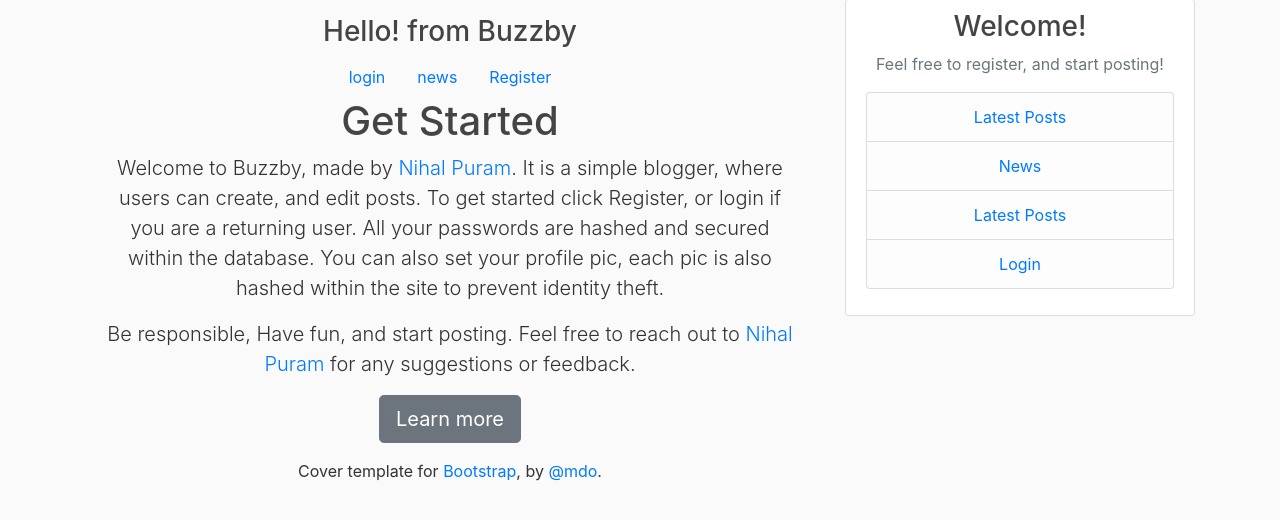
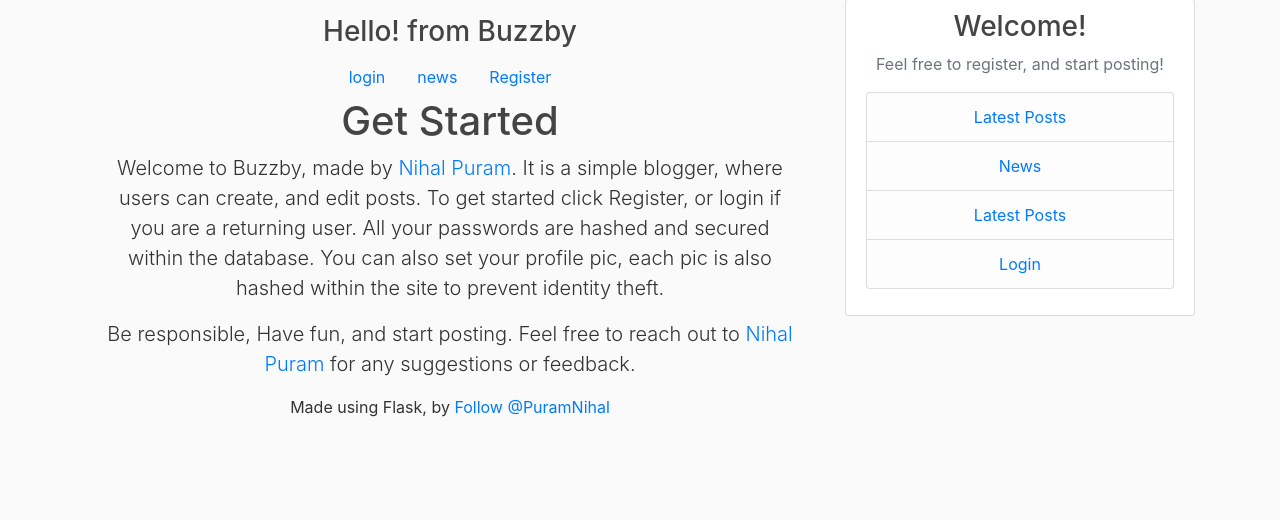
Before and after one commit to realnihal/buzzby.ml-A-Social-Media-site, a Flask app: page / in a window 1280 px wide. Shown: the part 81-601 px from the top of the page. Run offline with Flask 2, Linux system fonts and the light colour scheme; some libraries are stand-ins or nearby versions.

Commit message:
main page formatting

```diff
--- a/flaskblog/templates/main.html
+++ b/flaskblog/templates/main.html
@@ -19,14 +19,11 @@
         <p class="lead">Welcome to Buzzby, made by <a href="{{ url_for('main.about') }}">Nihal Puram</a>. It is a simple blogger, where users can create, and edit posts. To get started click Register, or login if you are a returning user. All your passwords are hashed and secured within the database. You can also set your profile pic, each pic is also hashed within the site to prevent identity theft.</p>
         <p class="lead">Be responsible, Have fun, and start posting. Feel free to reach out to <a href="{{ url_for('main.about') }}">Nihal Puram</a> for any suggestions or feedback.</p>
 
-        <p class="lead">
-          <a href="#" class="btn btn-lg btn-secondary">Learn more</a>
-        </p>
       </main>
 
       <footer class="mastfoot mt-auto">
         <div class="inner">
-          <p>Cover template for <a href="https://getbootstrap.com/">Bootstrap</a>, by <a href="https://twitter.com/mdo">@mdo</a>.</p>
+          <p>Made using Flask, by <a href="https://twitter.com/PuramNihal?ref_src=twsrc%5Etfw" class="twitter-follow-button" data-show-count="false">Follow @PuramNihal</a><script async src="https://platform.twitter.com/widgets.js" charset="utf-8"></script></p>
         </div>
       </footer>
     </div>
```
